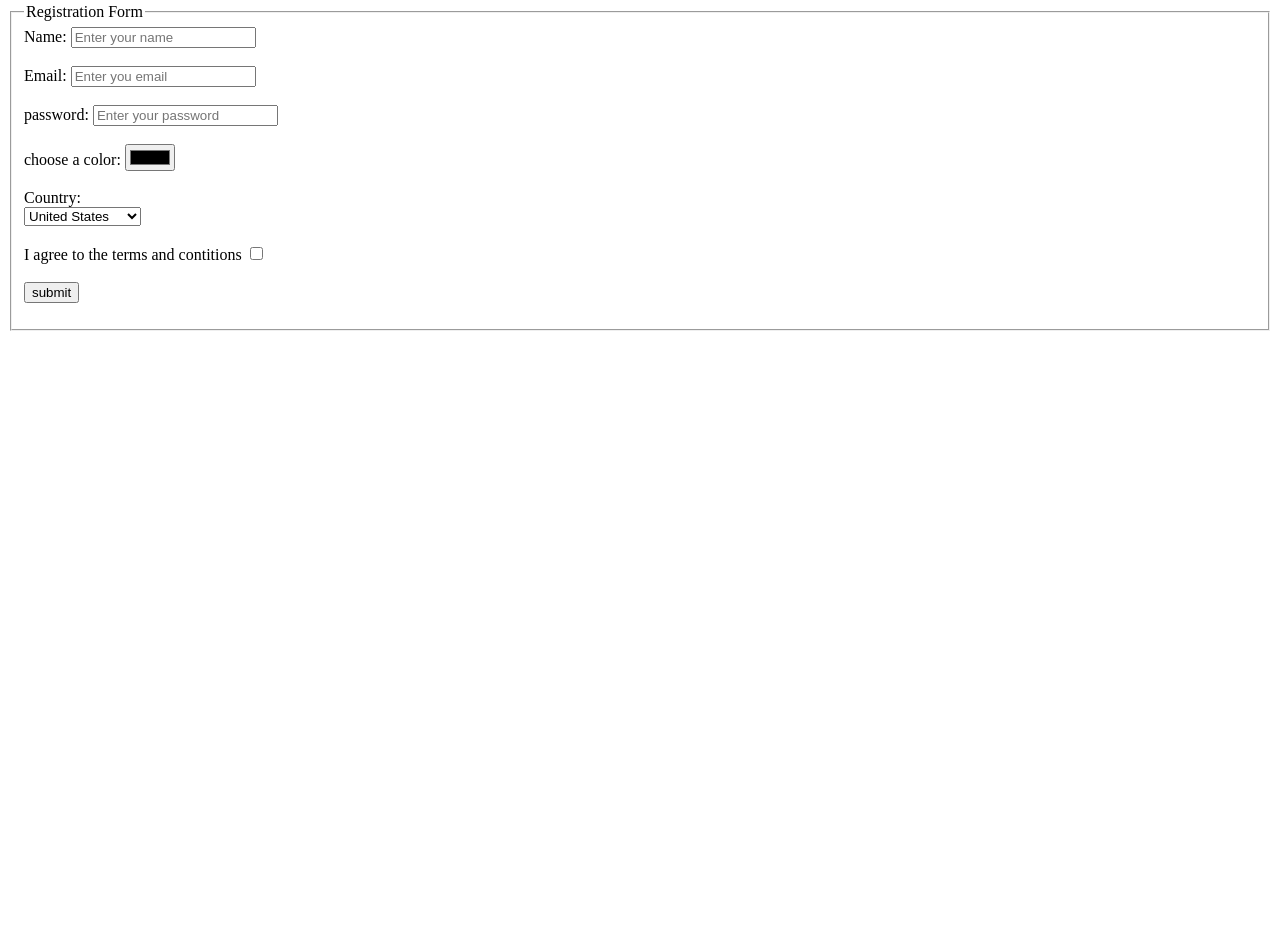
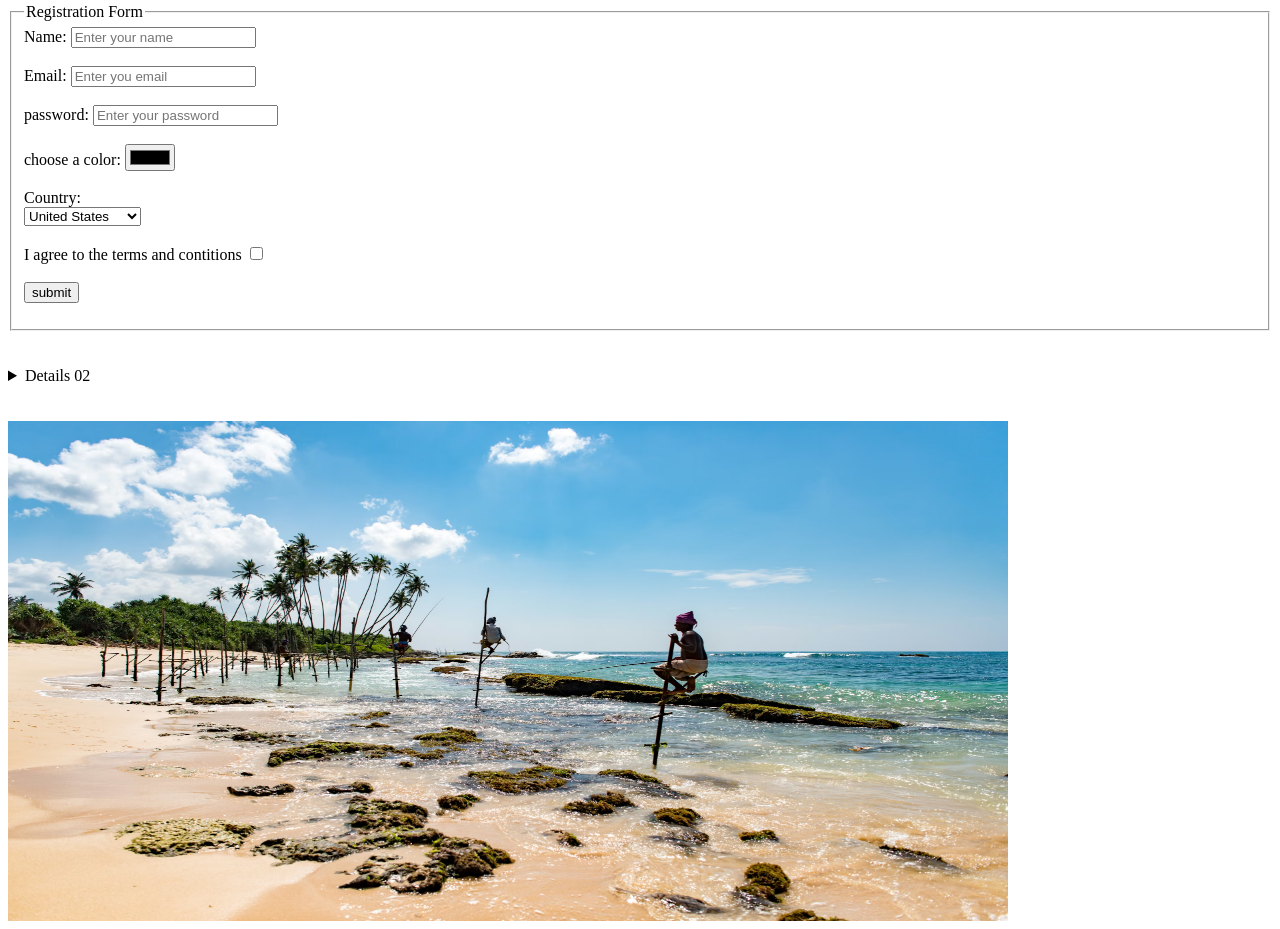
Before and after one commit to yasaschathurangana/HTML-Tags, a plain HTML site: page Index.html in a window 1280 px wide. Shown: the part 793-1722 px from the top of the page. Before the commit the page ends 1132 px from the top, so only its background shows below. Drawn offline with Linux system fonts and the light colour scheme.

Commit message:
Add detail summary and images

```diff
--- a/Index.html
+++ b/Index.html
@@ -67,6 +67,14 @@
         </form>
         </fieldset>
 
+        <br><br>
+        <details>
+            <summary>Details 02</summary>
+            <p>This is a detail section that can be expand or collapaste</p>
+        </details>
+        <br><br>
+
+        <img src="Images\photo-1519566335946-e6f65f0f4fdf.avif" alt="Yasas" width="1000" height="500">
 
 
 
```
Also changed, not shown: Images/photo-1519566335946-e6f65f0f4fdf.avif (added).
